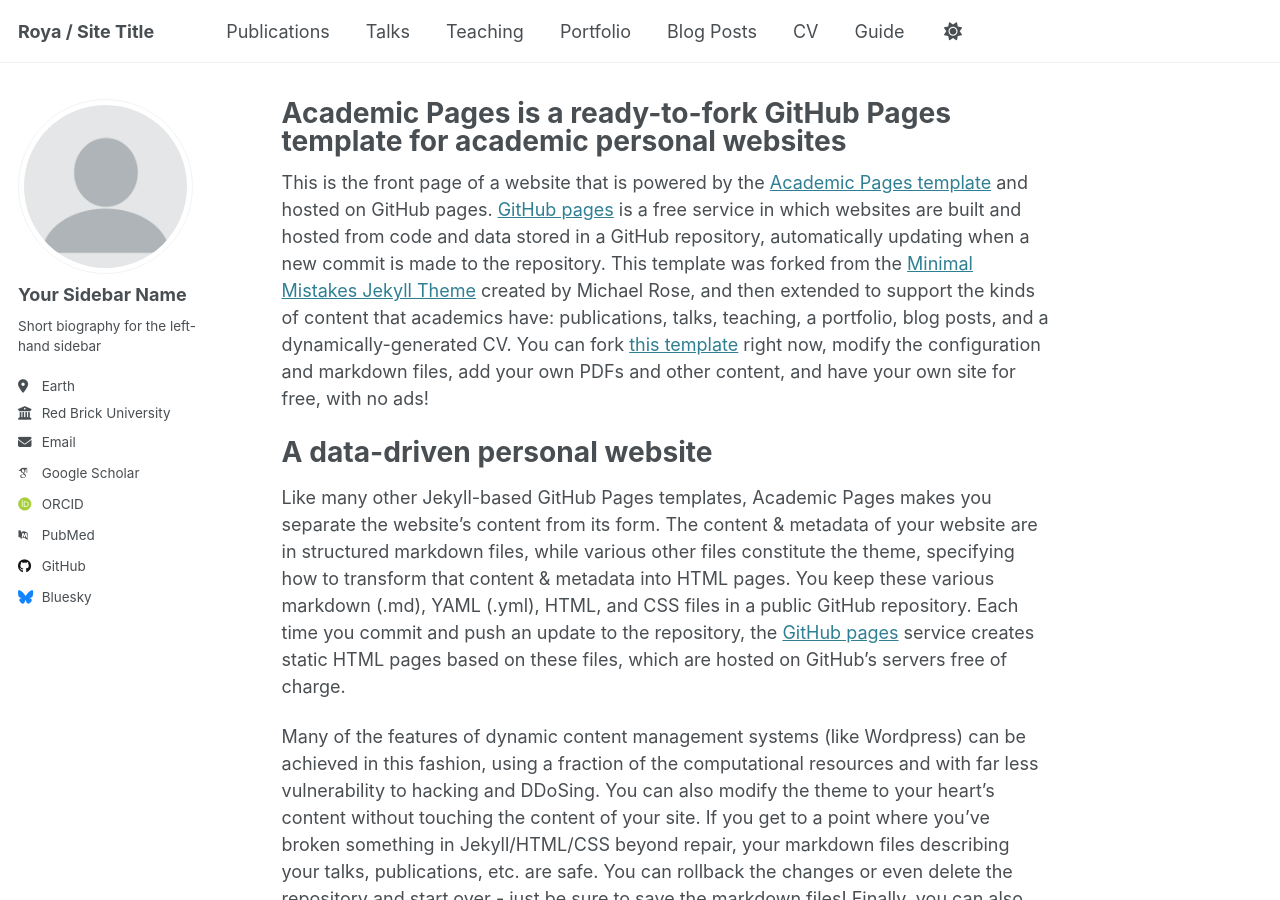
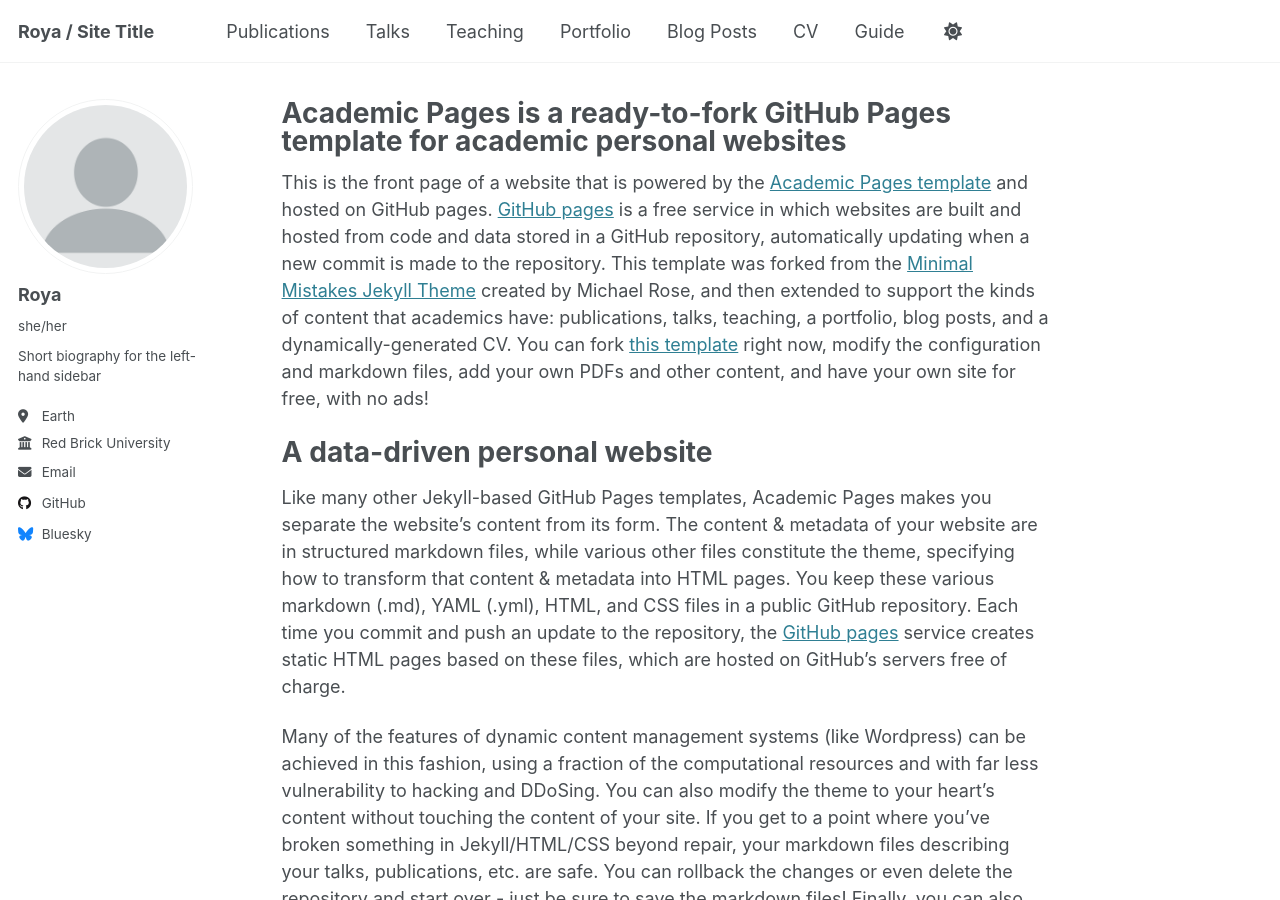
Before and after one commit to RoyaSharifi/about, a Jekyll site: the page built from _pages/about.md, in a window 1280 px wide and 900 px high. Built offline with Jekyll 4.4.1, drawn with Linux system fonts in a browser that asks for light colours; some web fonts are replaced.

Commit message:
Update _config.yml

```diff
--- a/_config.yml
+++ b/_config.yml
@@ -23,8 +23,8 @@ repository               : "about/RoyaSharifi.github.io"
 author:
   # Biographic information
   avatar           : "profile.png"
-  name             : "Your Sidebar Name"
-  pronouns         : # example: "she/her"
+  name             : "Roya"
+  pronouns         : "she/her"
   bio              : "Short biography for the left-hand sidebar"
   location         : "Earth"
   employer         : "Red Brick University"
@@ -33,11 +33,11 @@ author:
 
   # Academic websites
   arxiv            : # URL - Update with the correct link to your profile
-  googlescholar    : "https://scholar.google.com/citations?user=PS_CX0AAAAAJ"
+  googlescholar    : #https://scholar.google.com/citations?user=PS_CX0AAAAAJ"
   impactstory      : # URL
-  orcid            : "http://orcid.org/yourorcidurl"
+  orcid            : #http://orcid.org/yourorcidurl"
   semantic         : # URL
-  pubmed           : "https://www.ncbi.nlm.nih.gov/pubmed/?term=john+snow"
+  pubmed           : #https://www.ncbi.nlm.nih.gov/pubmed/?term=john+snow"
   researchgate     : # URL
   scopus           : # URL
 
```
